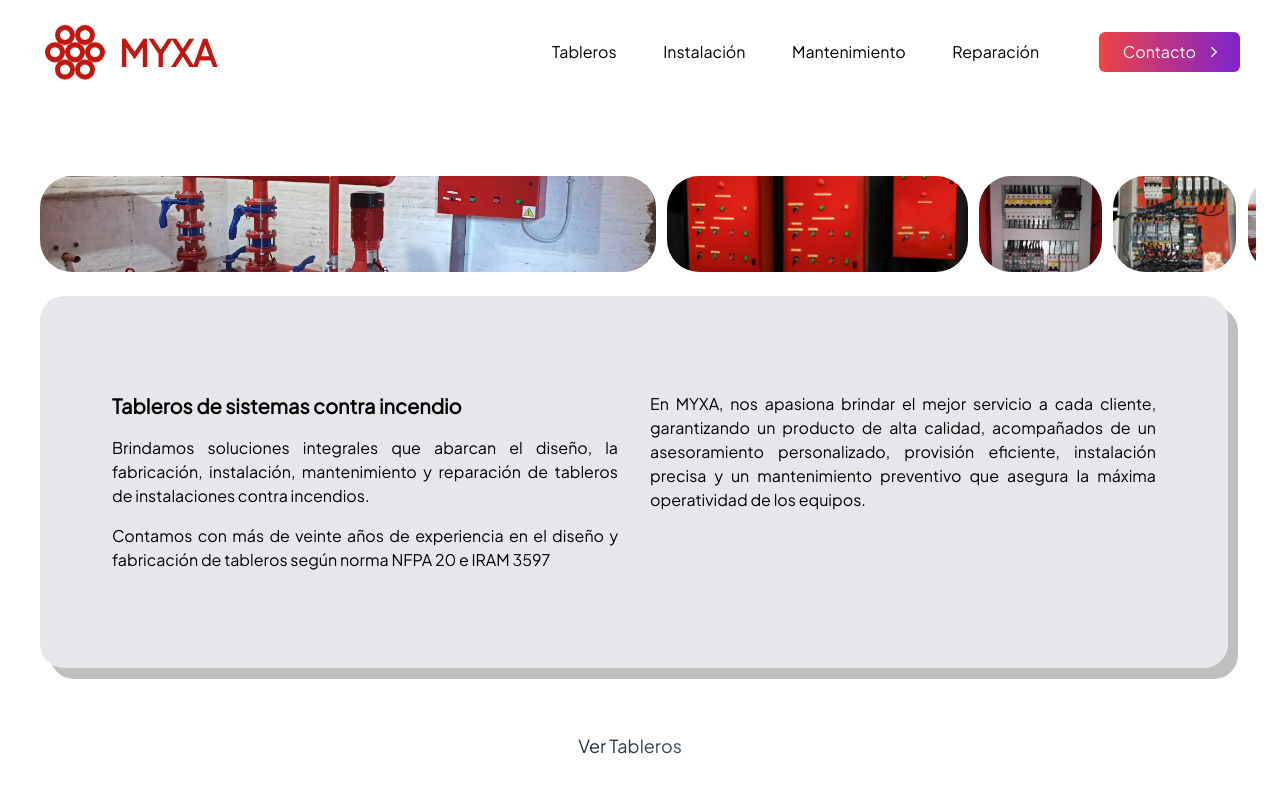
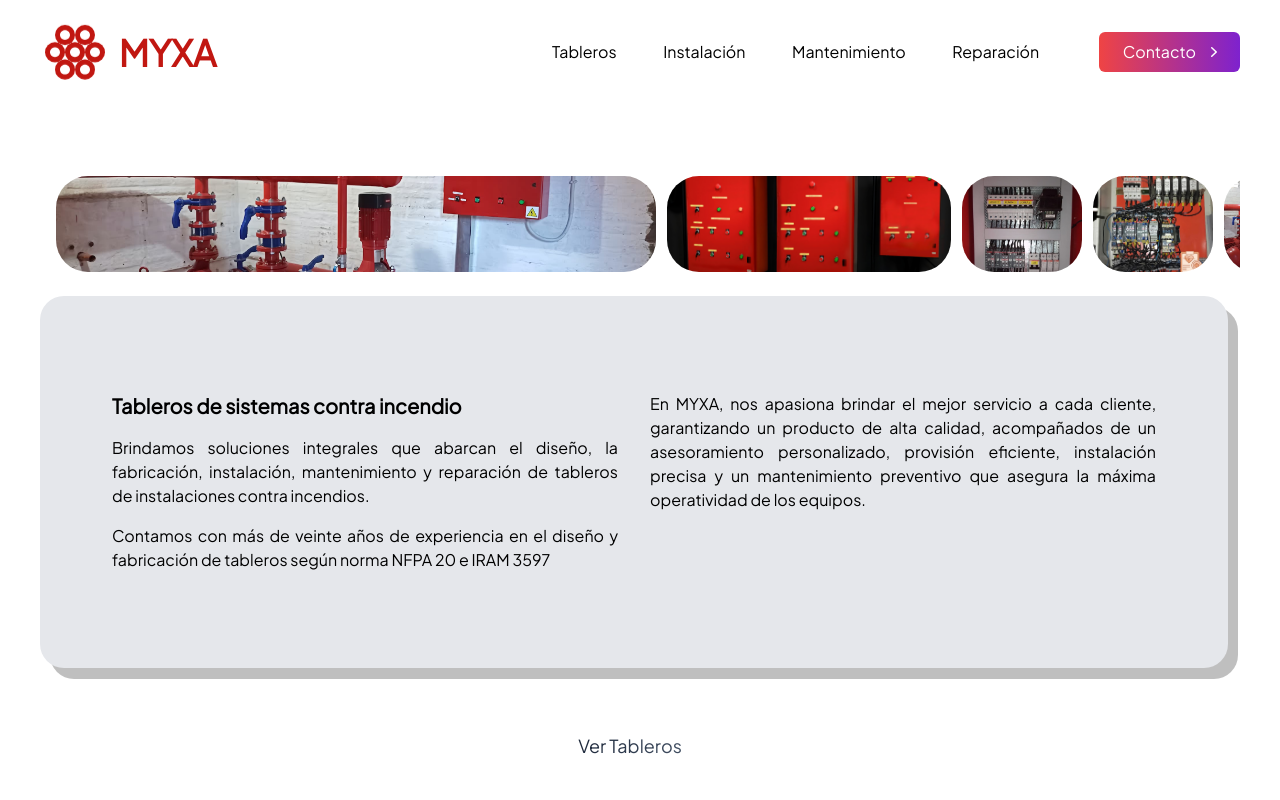
Before and after one commit to emiliacb/myxa-landing, a Next.js app: page / in a window 1280 px wide. Shown: the top 800 px of the page. Built offline with nearby package versions, Linux system fonts and the light colour scheme.

Commit message:
scroll fixes in desktop

```diff
--- a/src/pages/index.jsx
+++ b/src/pages/index.jsx
@@ -1,4 +1,4 @@
-import { useState, useRef } from "react";
+import { useState, useRef, useEffect } from "react";
 import Head from "next/head";
 import Link from "next/link";
 import { toast } from "sonner";
@@ -16,6 +16,9 @@ export default function Home() {
   const [isLoading, setIsLoading] = useState(false);
   const [navbarInvert, setNavbarInvert] = useState(false);
   const [navbarInvert2, setNavbarInvert2] = useState(false);
+  const [isMobile, setIsMobile] = useState(
+    window.matchMedia("(max-width: 1024px)").matches
+  );
 
   const darkSection1Ref = useRef(null);
   const { scrollYProgress: scrollYProgress1 } = useScroll({
@@ -68,6 +71,14 @@ export default function Home() {
     });
   }
 
+  useEffect(() => {
+    const mediaQuery = window.matchMedia("(max-width: 768px)");
+    const handleResize = () => setIsMobile(mediaQuery.matches);
+
+    mediaQuery.addListener(handleResize);
+    return () => mediaQuery.removeListener(handleResize);
+  }, []);
+
   return (
     <>
       <Head>
@@ -114,7 +125,12 @@ export default function Home() {
           id="nosotros"
           className="flex min-h-screen w-full max-w-[1200px] flex-col items-center justify-center py-12 pt-32 md:py-40"
         >
-          <Carousel className="mb-2 h-32 -ml-2 -mr-2" style={{ width: 'calc(100% + 32px)' }} />
+          <Carousel
+            className="mb-2 h-32 -ml-2 -mr-2 lg:ml-0 lg:mr-0"
+            style={{
+              width: isMobile ? 'calc(100% + 32px)' : '100%',
+            }}
+          />
           <Card>
             <div className="flex flex-col lg:flex-row">
               <div className="flex-1 p-4">
```
